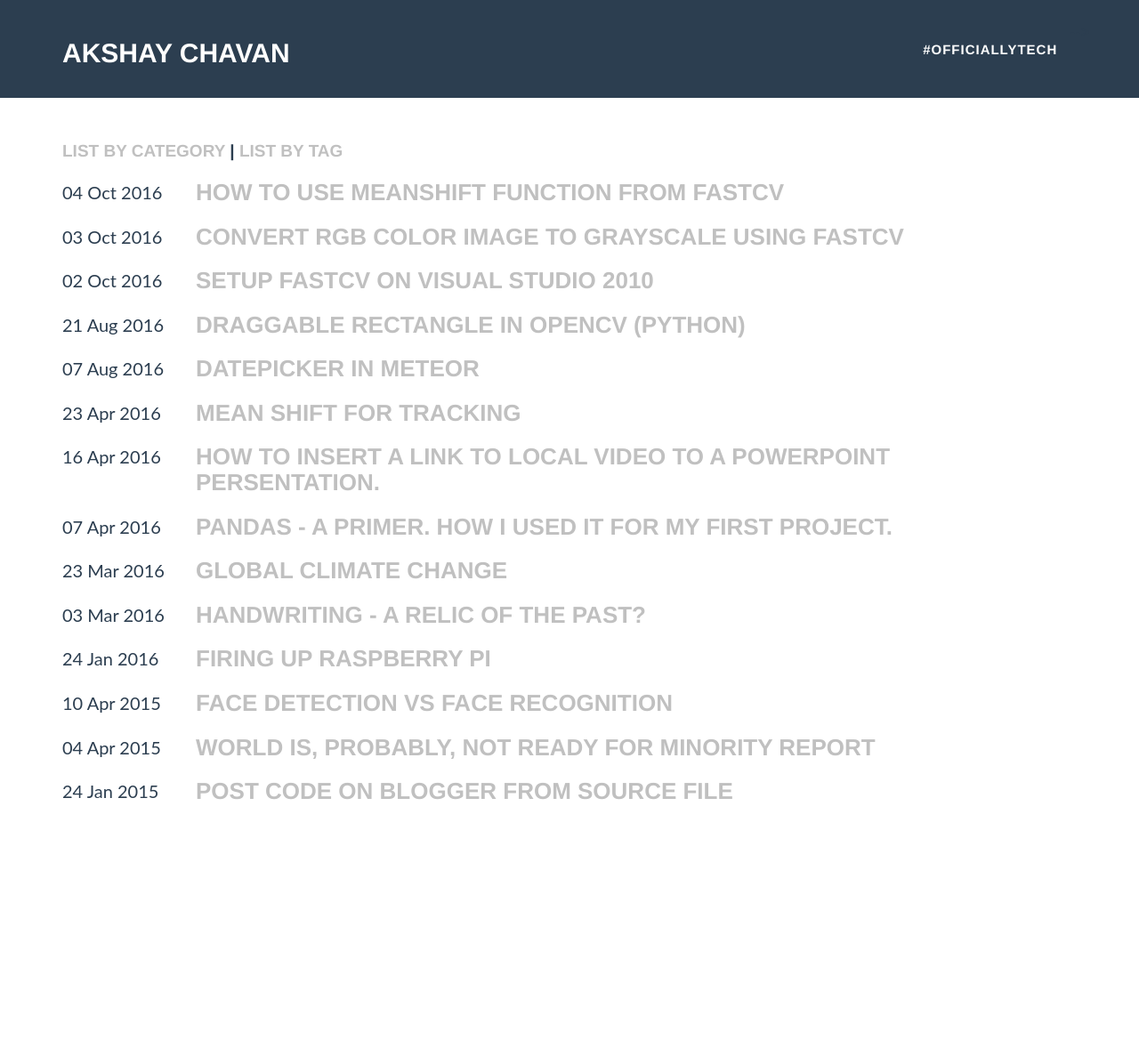
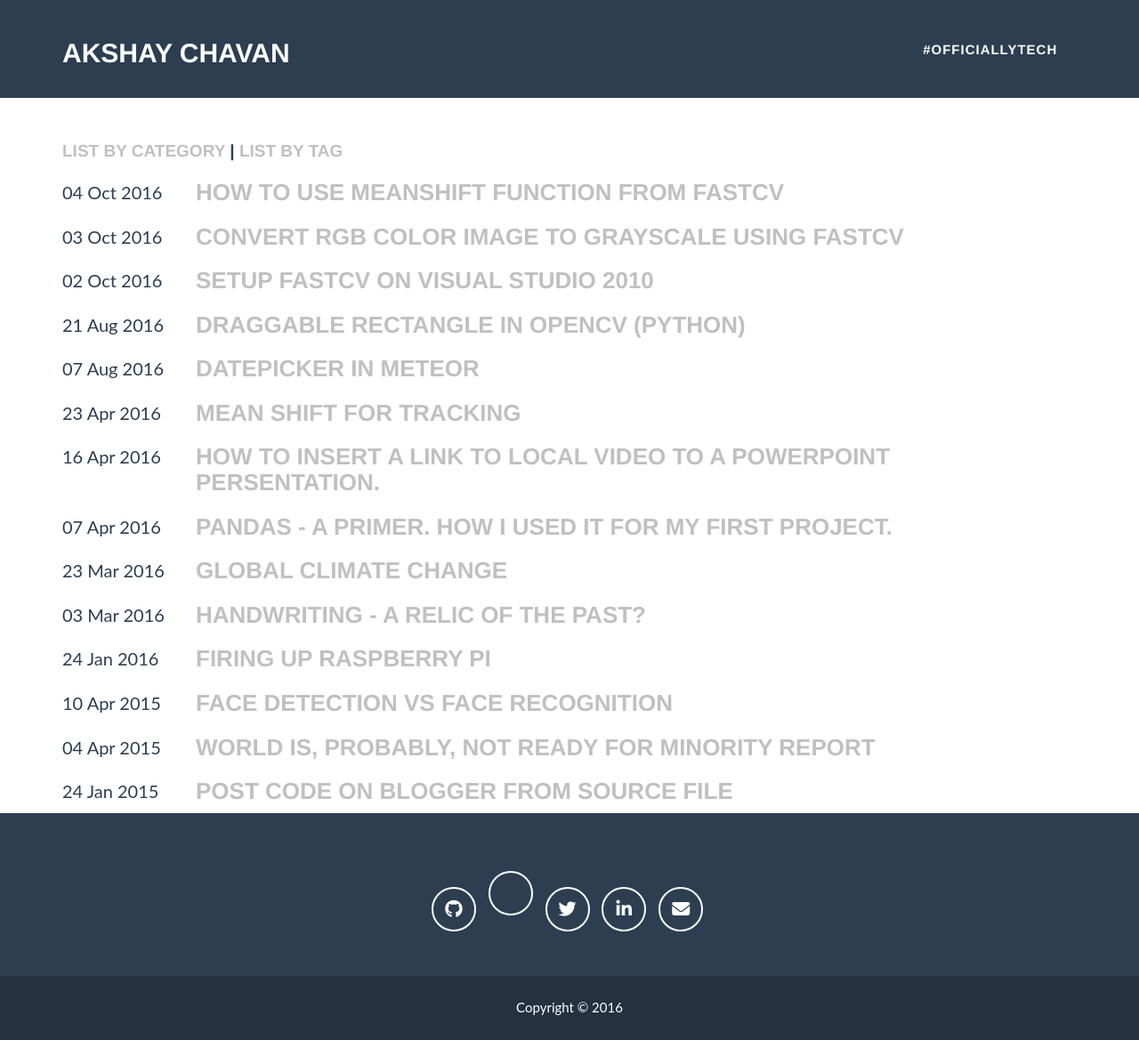
Before and after one commit to arccoder/arccoder.github.io, a Jekyll site: the page built from blog/index.html, in a window 1280 px wide and 1169 px high. Shown: the whole window at 89% size. Built offline with Jekyll 4.4.1, drawn with Linux system fonts in a browser that asks for light colours; nearby versions of some CDN libraries; library files that are not in the unit come from our copies.

Commit message:
Update default.html

```diff
--- a/_layouts/default.html
+++ b/_layouts/default.html
@@ -73,6 +73,7 @@
             <!-- /.container-fluid -->
         </nav>
 
+        <!-- To layout below the header -->
         <h1>{{ page.title }}</h1>
         <br><br><br><br><br><br>
 
@@ -80,13 +81,62 @@
             {{ content }}
         </div>
 
-        <div class="wrapper-footer">
-            <div class="container">
-                <footer class="footer">
-                    {% include svg-icons.html %}
-                </footer>
+        <!-- Footer -->
+        <footer class="text-center">
+            <div class="footer-above">
+                <div class="container">
+                    <div class="row">
+                        <div class="footer-col">
+                            <!-- <h3>Around the Web</h3> -->
+                            <ul class="list-inline">
+                                <li>
+                                    <a class="btn-social btn-outline"
+                                       href="https://github.com/arccoder"
+                                       target="_blank">
+                                        <i class="fa fa-fw fa-github"></i>
+                                    </a>
+                                </li>
+                                <li>
+                                    <a class="btn-social btn-outline"
+                                       href="https://scholar.google.com/citations?user=agEAOgsAAAAJ"
+                                       target="_blank">
+                                        <i class="ai ai-google-scholar"></i>
+                                    </a>
+                                </li>
+                                <li>
+                                    <a class="btn-social btn-outline"
+                                       href="https://twitter.com/arctwtz"
+                                       target="_blank">
+                                        <i class="fa fa-fw fa-twitter"></i>
+                                    </a>
+                                </li>
+                                <li>
+                                    <a class="btn-social btn-outline"
+                                       href="https://www.linkedin.com/in/akshaychavan"
+                                       target="_blank">
+                                        <i class="fa fa-fw fa-linkedin"></i>
+                                    </a>
+                                </li>
+                                <li>
+                                    <a class="btn-social btn-outline"
+                                       href="mailto:chavanakshay9@gmail.com?Subject=From_Site:">
+                                        <i class="fa fa-fw fa-envelope"></i>
+                                    </a>
+                                </li>
+                            </ul>
+                        </div>
+                    </div>
+                </div>
             </div>
-        </div>
+
+            <div class="footer-below">
+                <div class="container">
+                    <div align="center" class="row">
+                        Copyright &copy; 2016
+                    </div>
+                </div>
+            </div>
+        </footer>
 
         {% include analytics.html %}
     </body>
```
